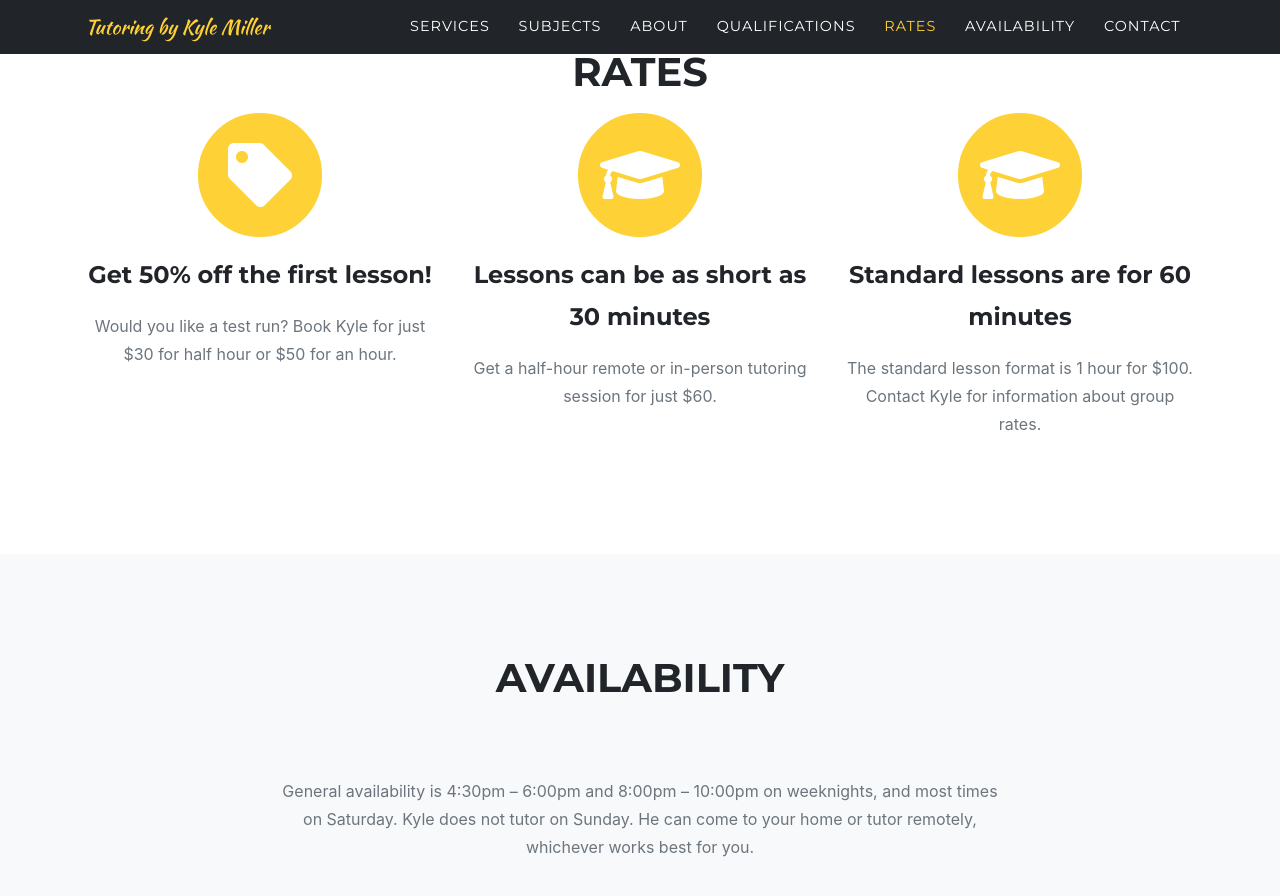
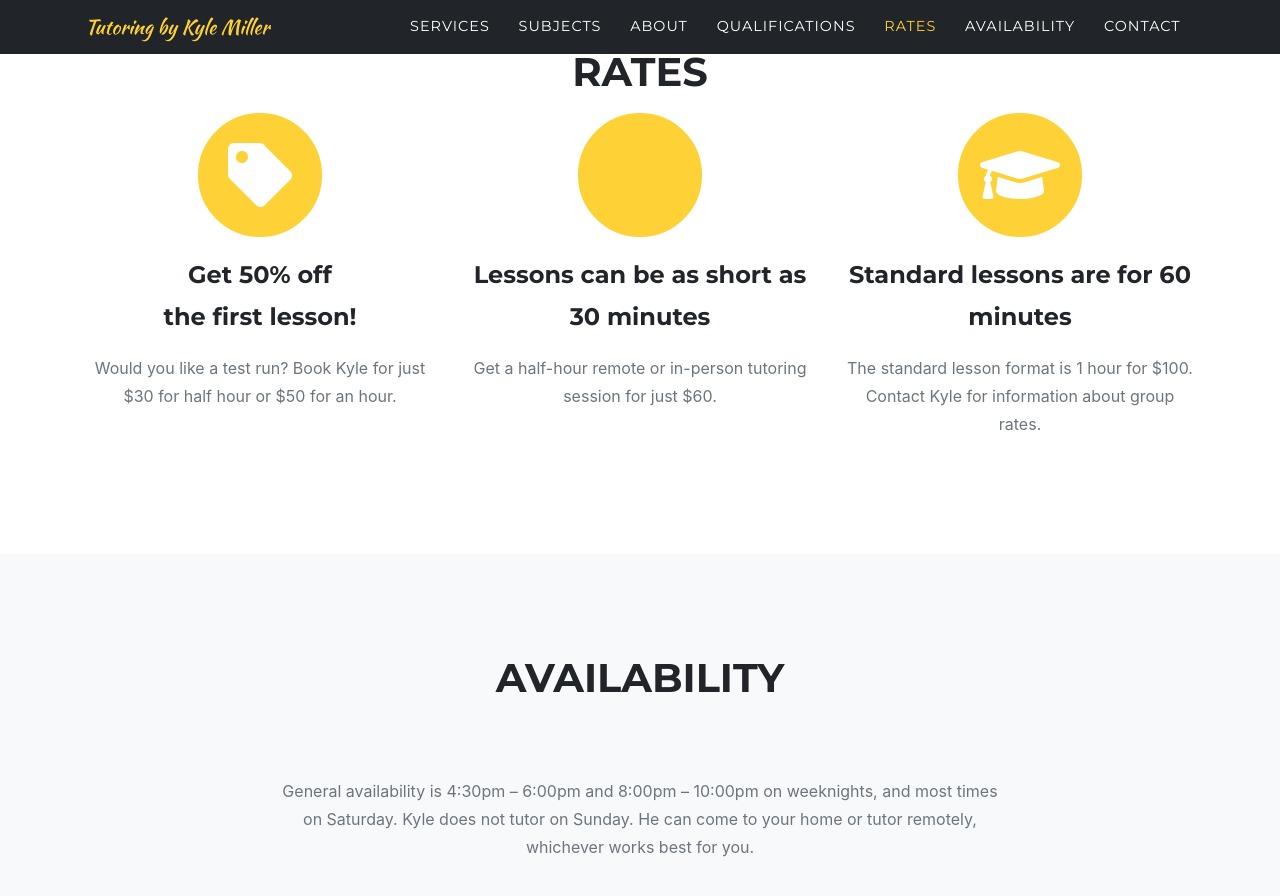
Before and after one commit to millerk123/millerk123.github.io, a Jekyll site: the page built from index.md, in a window 1280 px wide and 900 px high, scrolled down 5323 px. Shown: the top 896 px of the window. Built offline with Jekyll 4.4.1, drawn with Linux system fonts in a browser that asks for light colours; some web fonts are replaced.

Commit message:
Another icon and line break

```diff
--- a/_data/sitetext.yml
+++ b/_data/sitetext.yml
@@ -83,12 +83,12 @@ en: &DEFAULT_EN
     # text: "One-on-one tutoring"
     section: rates
     list:
-      - title: "Get 50% off the first lesson!"
+      - title: "Get 50% off <br> the first lesson!"
         desc: "Would you like a test run? Book Kyle for just $30 for half hour or $50 for an hour."
         icon: fas fa-tag #find more at https://fontawesome.com/icons
       - title: "Lessons can be as short as 30 minutes"
         desc: "Get a half-hour remote or in-person tutoring session for just $60."
-        icon: fas fa-graduation-cap
+        icon: fa fa-clock-o
       - title: "Standard lessons are for 60 minutes"
         desc: "The standard lesson format is 1 hour for $100.  Contact Kyle for information about group rates."
         icon: fas fa-graduation-cap
```
